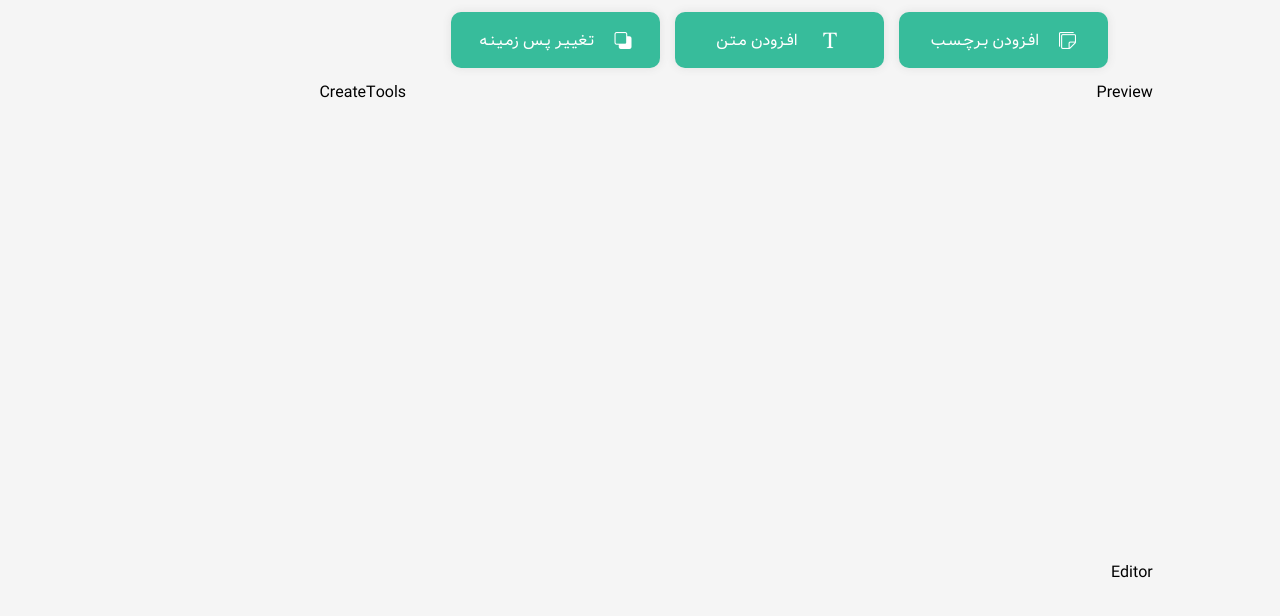
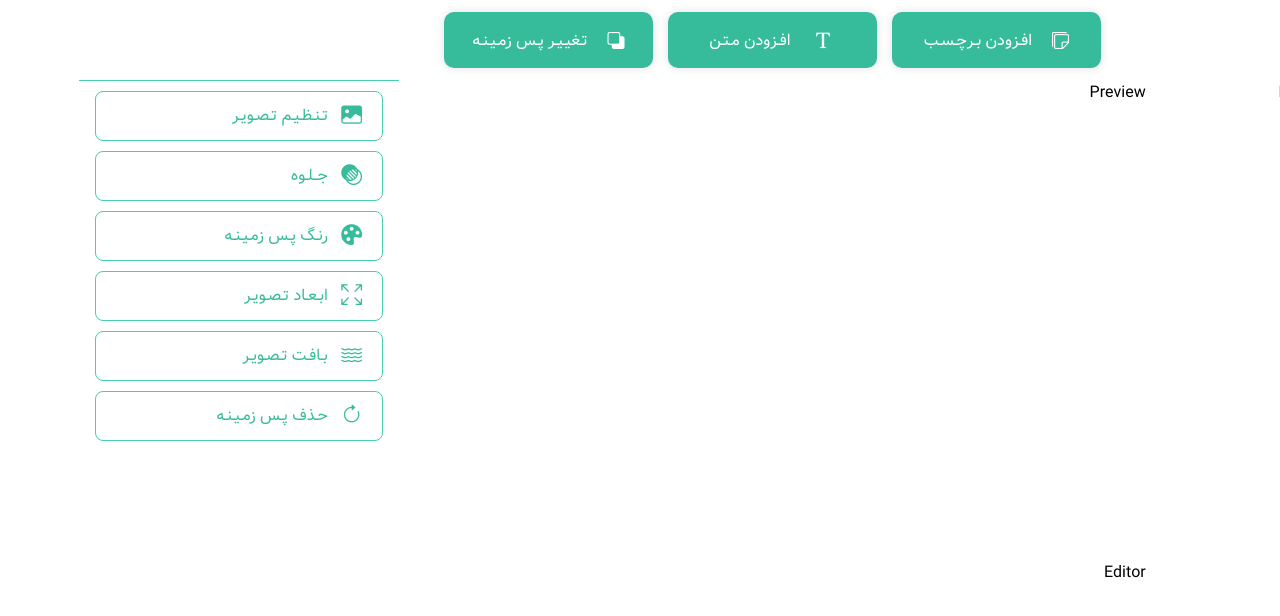
Before and after one commit to amirhosein06/PhotoEditor, a React (Create React App) app: page / in a window 1280 px wide. Shown: the top 616 px of the page. Built offline with nearby package versions, Linux system fonts and the light colour scheme.

Commit message:
created tools side

```diff
--- a/src/App.jsx
+++ b/src/App.jsx
@@ -1,5 +1,6 @@
-import Context from './components/context/context'
+import Context from './components/context/context';
 import { createGlobalStyle } from 'styled-components';
+import { useState } from 'react';
 import MainPage from './components/mainpage';
 import vazirttf from './assets/vazir-font-v16.1.0/Vazir.ttf';
 import vazireot from './assets/vazir-font-v16.1.0/Vazir.eot';
@@ -19,7 +20,6 @@ export const GlobalStyle = createGlobalStyle `
     width: 100%;
     height: 100vh;
     font-family: 'vazirFont' !important;
-    background-color: #f5f5f5;
    }
    #root{
     width: 100%;
@@ -36,10 +36,14 @@ export const GlobalStyle = createGlobalStyle `
 
 
 function App() {
+  const [toolsSideStatus, settoolsSideStatus] = useState("background");
   return (
     <>
     <GlobalStyle />
-    <Context.Provider value={{}}>
+    <Context.Provider value={{
+      toolsSideStatus: toolsSideStatus,
+      settoolsSideStatus: settoolsSideStatus
+    }}>
       <MainPage/>
     </Context.Provider>
     </>
--- a/src/components/additemnav.jsx
+++ b/src/components/additemnav.jsx
@@ -22,11 +22,11 @@ const Btns = styled.button`
     justify-content: center;
     gap: 10%;
     color: #fff;
-    transition: all 1s;
+    transition: all 0.1s;
     background-color: #37BC9B;
     box-shadow: 0px 0px 10px #e0e0e0;
     &:active{
-        scale: 0.5;
+        scale: 0.9;
     }
 `;
 const Icon = styled.i`
--- a/src/components/createtools.jsx
+++ b/src/components/createtools.jsx
@@ -1,14 +1,68 @@
 import styled from "styled-components";
+import TextTools from "../tools List/toolsForText";
+import StickerTools from "../tools List/toolsForSticker";
+import BackgroundTools from "../tools List/toolsForBack";
+import Context from '../components/context/context';
+import { useContext } from "react";
 
 const ToolsContainer = styled.div`
     grid-column: 10/13;
     grid-row: 2/11;
+    border-top: 1px solid #48CFAD;
+    overflow-y: scroll;
+    &::-webkit-scrollbar{
+        width: 7px;
+    }
+    &::-webkit-scrollbar-track{
+        background: transparent;
+    }
+    &::-webkit-scrollbar-thumb{
+        background: #37BC9B;
+        border-radius: 10px;
+    }
+`;
+
+// style for child component
+export const ToolsList = styled.div`
+    width: 100%;
+    display: flex;
+    align-items: center;
+    justify-content: center;
+    padding: 3% 0 6% 0;
+    flex-direction: column;
+`;
+export const ToolItem = styled.div`
+    width: 90%;
+    height: 50px;
+    display: flex;
+    align-items: center;
+    padding-right: 20px;
+    gap: 5%;
+    border-radius: 8px;
+    cursor: pointer;
+    background-color: #fff;
+    border: 1px solid #48CFAD;
+    color: #37BC9B;
+    transition: all 0.2s;
+    margin-bottom: 10px;
+    &:active{
+        border: 3px solid #48CFAD;
+    }
+`;
+export const ToolsIcon = styled.div`
+    display: flex;
+    align-items: center;
+    justify-content: center;
+    font-size: 1.3em;
 `;
 
 const CreateTools = () => {
+    const context = useContext(Context);
     return (
     <ToolsContainer>
-        CreateTools
+        {context.toolsSideStatus === "background" ? (<BackgroundTools/>):
+         context.toolsSideStatus === "text" ? (<TextTools/>):
+         (<StickerTools/>)}
     </ToolsContainer>
     );
 }
--- /dev/null
+++ b/src/tools List/toolsForBack.jsx
@@ -0,0 +1,16 @@
+import { ToolsList,ToolItem,ToolsIcon } from "../components/createtools";
+
+const BackgroundTools = () => {
+    return (
+    <ToolsList>
+     <ToolItem><ToolsIcon className="bi bi-image-fill"></ToolsIcon>تـنـظـیـم تـصـویـر</ToolItem>
+     <ToolItem><ToolsIcon className="bi bi-transparency"></ToolsIcon>جــلـوه</ToolItem>
+     <ToolItem><ToolsIcon className="bi bi-palette-fill"></ToolsIcon>رنـگ پـس زمـیـنـه</ToolItem>
+     <ToolItem><ToolsIcon className="bi bi-arrows-fullscreen"></ToolsIcon>ابـعـاد تـصـویـر</ToolItem>
+     <ToolItem><ToolsIcon className="bi bi-water"></ToolsIcon>بـافـت تـصـویـر</ToolItem>
+     <ToolItem><ToolsIcon className="bi bi-arrow-clockwise"></ToolsIcon>حـذف پـس زمـیـنـه</ToolItem>
+    </ToolsList>
+    );
+}
+
+export default BackgroundTools;
--- /dev/null
+++ b/src/tools List/toolsForSticker.jsx
@@ -0,0 +1,19 @@
+import { ToolsList,ToolItem,ToolsIcon } from "../components/createtools";
+
+const StickerTools = () => {
+    return (
+    <ToolsList>
+     <ToolItem><ToolsIcon className="bi bi-arrow-repeat"></ToolsIcon>چـرخـش</ToolItem>
+     <ToolItem><ToolsIcon className="bi bi-water"></ToolsIcon>بـافـت مـتـن</ToolItem>
+     <ToolItem><ToolsIcon className="bi bi-circle"></ToolsIcon>حـاشـیـه</ToolItem>
+     <ToolItem><ToolsIcon className="bi bi-shadows"></ToolsIcon>سـایـه</ToolItem>
+     <ToolItem><ToolsIcon className="bi bi-brightness-alt-low-fill"></ToolsIcon>شـفـافـیـت</ToolItem>
+     <ToolItem><ToolsIcon className="bi bi-transparency"></ToolsIcon>جــلـوه</ToolItem>
+     <ToolItem><ToolsIcon className="bi bi-clipboard-fill"></ToolsIcon>کـپـی</ToolItem>
+     <ToolItem><ToolsIcon className="bi bi-palette-fill"></ToolsIcon>رنـگ</ToolItem>
+     <ToolItem><ToolsIcon className="bi bi-app-indicator"></ToolsIcon>خـمـیـدگـی گـوشـه هـا</ToolItem>
+    </ToolsList>
+     );
+}
+
+export default StickerTools;
--- /dev/null
+++ b/src/tools List/toolsForText.jsx
@@ -0,0 +1,25 @@
+import { ToolsList,ToolItem,ToolsIcon } from "../components/createtools";
+
+const TextTools = () => {
+    return (
+    <ToolsList>
+     <ToolItem><ToolsIcon className="bi bi-pencil-square"></ToolsIcon>ویـرایـش</ToolItem>
+     <ToolItem><ToolsIcon className="bi bi-file-earmark-font-fill"></ToolsIcon>فـونـت</ToolItem>
+     <ToolItem><ToolsIcon className="bi bi-palette-fill"></ToolsIcon>رنـگ</ToolItem>
+     <ToolItem><ToolsIcon className="bi bi-clipboard-fill"></ToolsIcon>کـپـی</ToolItem>
+     <ToolItem><ToolsIcon className="bi bi-type-underline"></ToolsIcon>سـبـک نـوشـته</ToolItem>
+     <ToolItem><ToolsIcon className="bi bi-arrow-repeat"></ToolsIcon>چـرخـش</ToolItem>
+     <ToolItem><ToolsIcon className="bi bi-circle"></ToolsIcon>حـاشـیـه</ToolItem>
+     <ToolItem><ToolsIcon className="bi bi-shadows"></ToolsIcon>سـایـه</ToolItem>
+     <ToolItem><ToolsIcon className="bi bi-water"></ToolsIcon>بـافـت مـتـن</ToolItem>
+     <ToolItem><ToolsIcon className="bi bi-brightness-alt-low-fill"></ToolsIcon>شـفـافـیـت</ToolItem>
+     <ToolItem><ToolsIcon className="bi bi-droplet-fill"></ToolsIcon>تـار کـردن</ToolItem>
+     <ToolItem><ToolsIcon className="bi bi-arrows-vertical"></ToolsIcon>فـاصـلـه خـطـوط</ToolItem>
+     <ToolItem><ToolsIcon className="bi bi-text-paragraph"></ToolsIcon>چـیـنـش</ToolItem>
+     <ToolItem><ToolsIcon className="bi bi-arrows-expand-vertical"></ToolsIcon>وارونـه کـردن</ToolItem>
+
+    </ToolsList>
+    );
+}
+
+export default TextTools;
```
